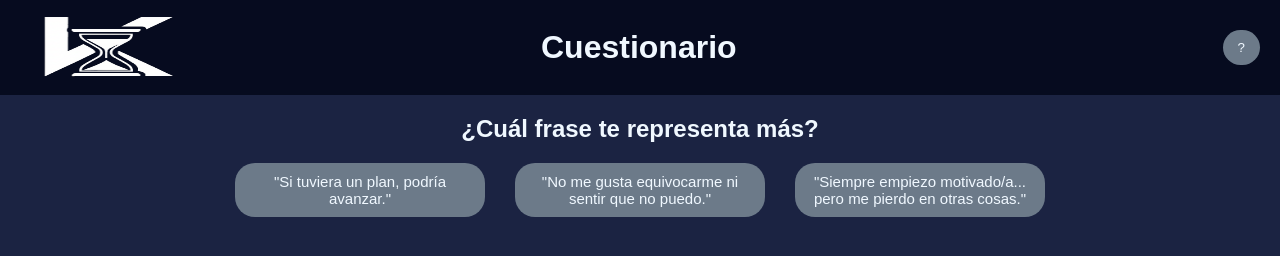
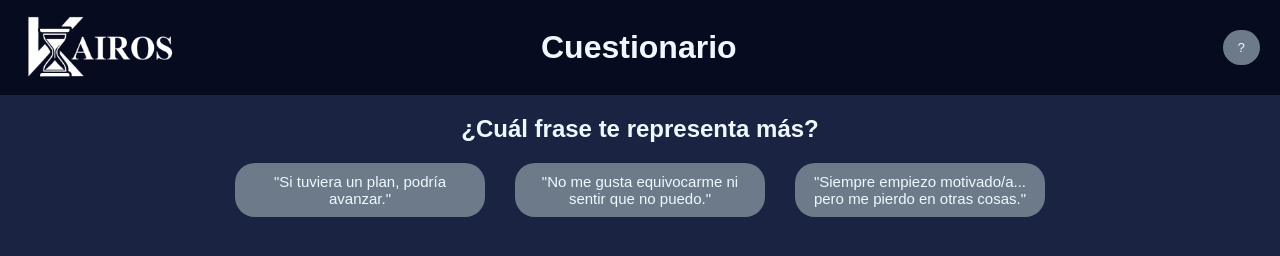
Before and after one commit to WebKairos/WebKairos.github.io, a plain HTML site: page cuestionario.html in a window 1280 px wide. Drawn offline with Linux system fonts and the light colour scheme.

Commit message:
Update cuestionario.html

```diff
--- a/cuestionario.html
+++ b/cuestionario.html
@@ -11,7 +11,7 @@
         <div class="kairos">
             <form action="index.html">
                 <button>
-                    <img class="logo" src="./img/logok.png" alt="logoKairos">
+                    <img class="logo" src="./img/Kairos.png" alt="logoKairos">
                 </button>
             </form>
         </div>
```
